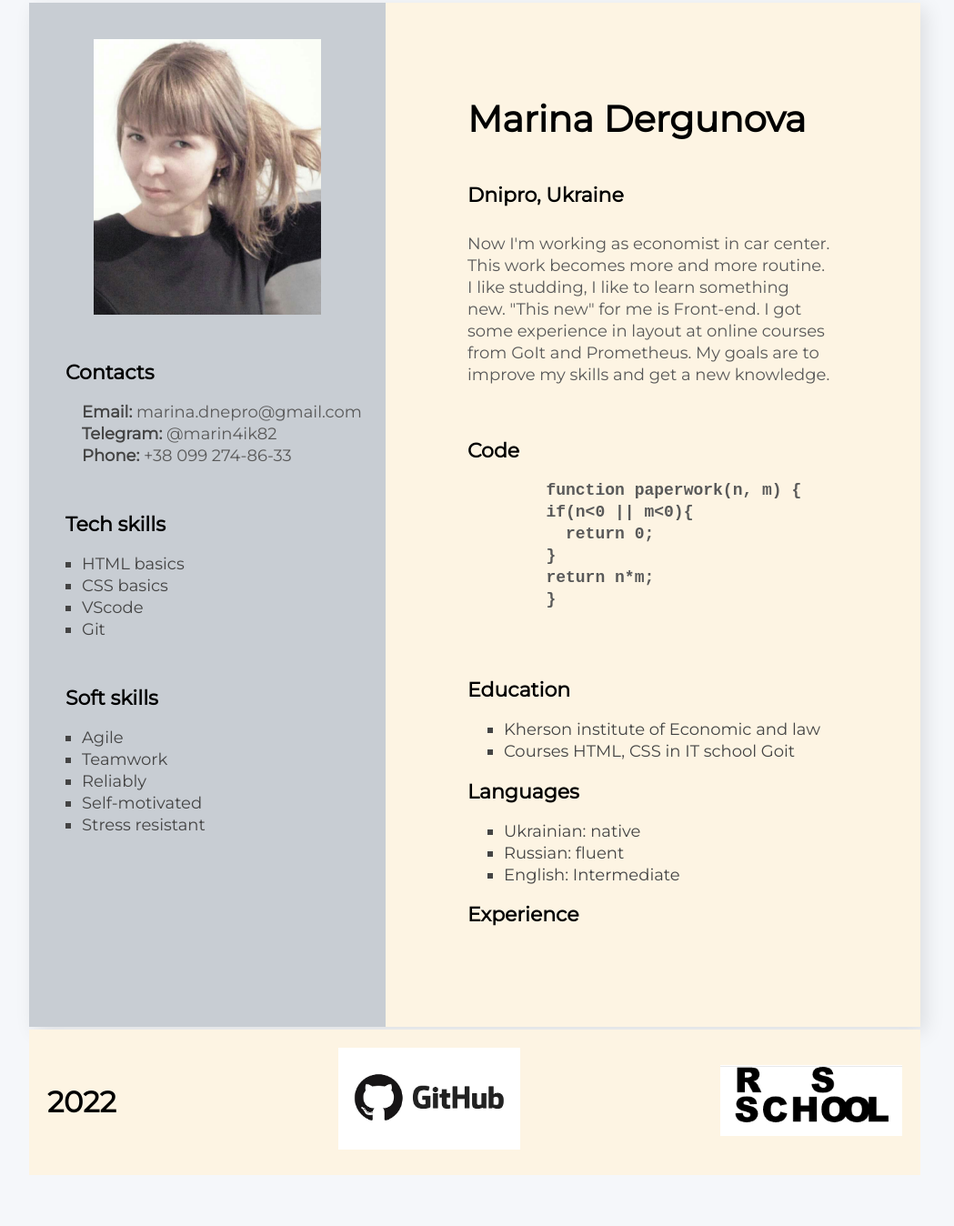
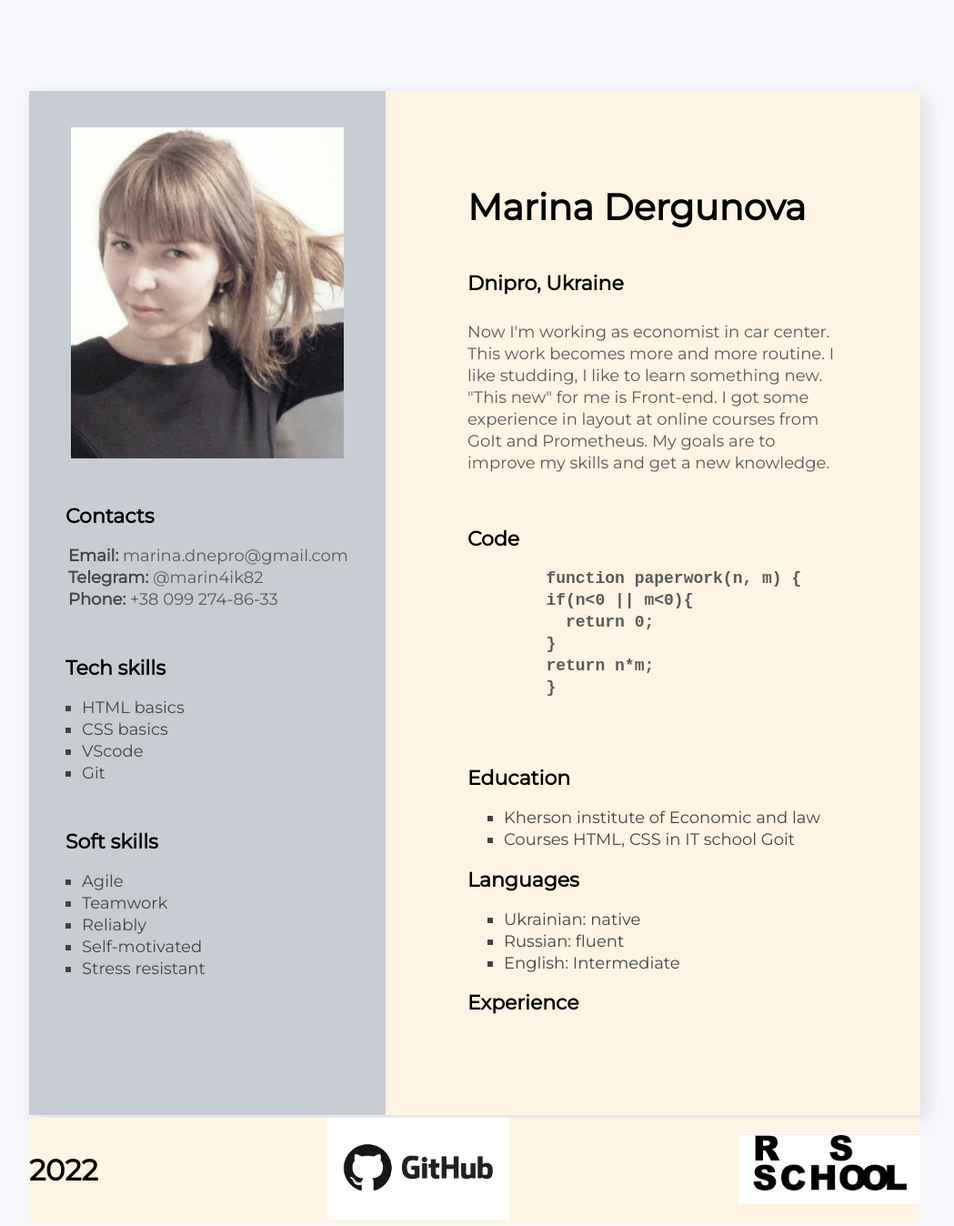
Before and after one commit to mdergunova/rsschool-cv, a plain HTML site: page index.html in a window 1280 px wide. Shown: the whole page at 91% size, without its empty margins (68-1117 px from the left). Drawn offline with Linux system fonts and the light colour scheme.

Commit message:
docs: correct css file

```diff
--- a/css/style.css
+++ b/css/style.css
@@ -7,7 +7,7 @@
 body {
   font-family: Montserrat, sans-serif;
   background-color: #f5f7fa;
-  margin: 0 200px 200px 100px;
+  margin: 100px 200px 200px 100px;
   box-sizing: border-box;
 
  }
@@ -43,7 +43,6 @@ a:any-link {
 }
 
 .description {
-  width: 400px;
   font-style: normal;
   font-weight: normal;
   font-size: 18px;
@@ -100,7 +99,7 @@ a:any-link {
   padding: 40px 0;
 }
 
-.displayed {
+.cv_img {
   display: block;
   margin-left: auto;
   margin-right: auto
@@ -123,6 +122,7 @@ a:any-link {
 }
 .contacts_list {
   list-style-type: none;
+  padding-left: 3px;
   }
 
 .contacts_item {
@@ -130,27 +130,24 @@ a:any-link {
 }
 
 .tech_skills_list,
-.soft_skills_list,
-.contacts_list {
+.soft_skills_list {
   padding: 0 0 0 18px;
-}
+  }
 
 .footer {
   display: flex;
   justify-content: space-between;
   align-items: center;
-  padding: 20px;
   background: #FDF4E3;
  }
 
 .footer_date {
-  width: 100px;
   font-size: 32px;
   line-height: 32px;
   font-weight: bold;
 }
 
-.footer_github {
+/*.footer_github {
   font-style: normal;
   font-weight: bold;
   font-size: 32px;
@@ -159,5 +156,5 @@ a:any-link {
 
 .footer_rsschool {
   border: 20px;
-  box-sizing: border-box;
+  box-sizing: border-box; */
 }
--- a/index.html
+++ b/index.html
@@ -58,7 +58,7 @@
         </div>
       </div>
       <aside class="sidebar_section">
-        <img class="displayed" src="photo_cv.jpg" alt="photo" width="250">
+        <img class="cv_img" src="photo_cv.jpg" alt="photo" width="300">
         <div class="contacts">
           <h2 class="title">Contacts</h2>
           <ul class="contacts_list">
```
